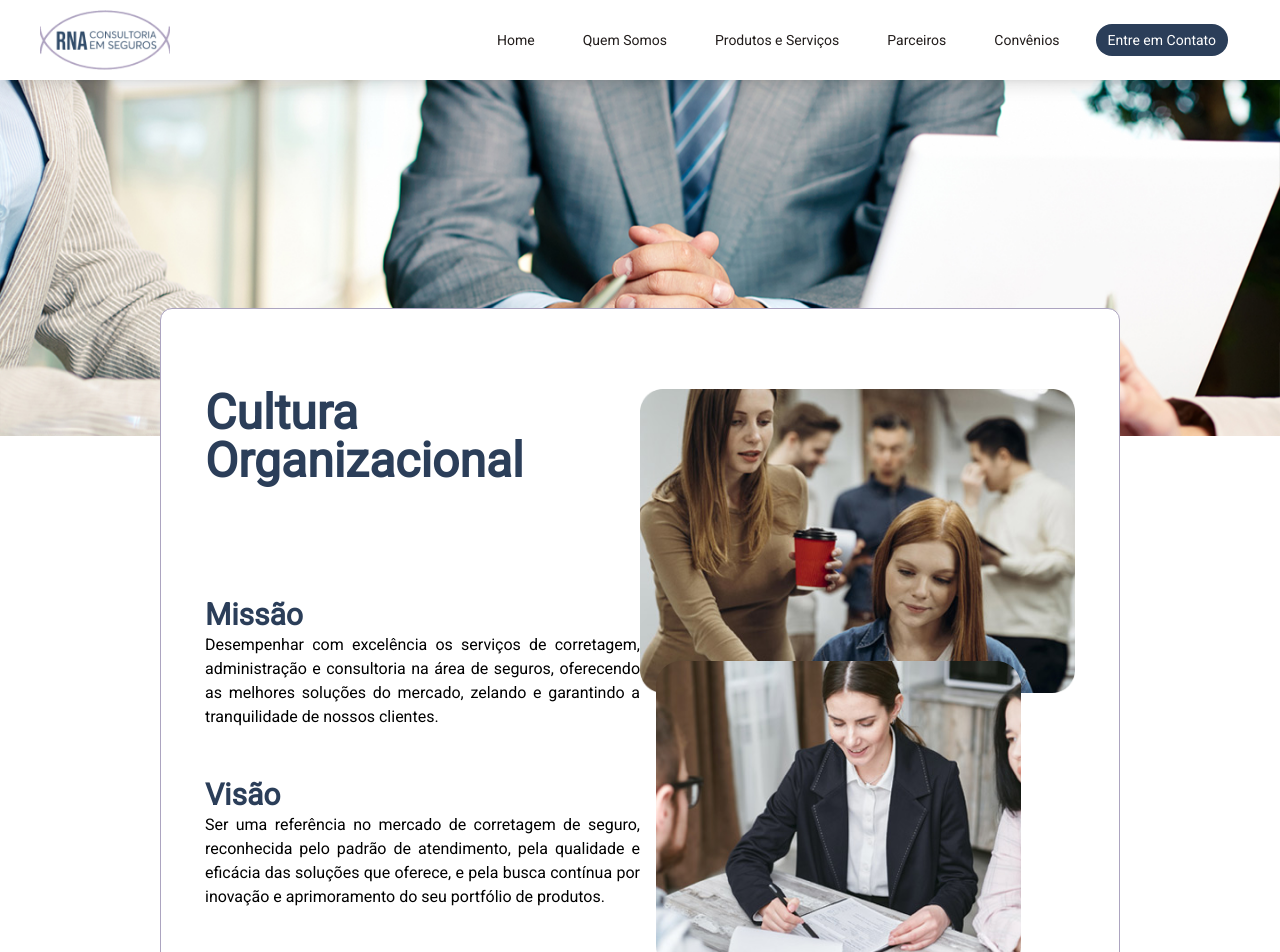
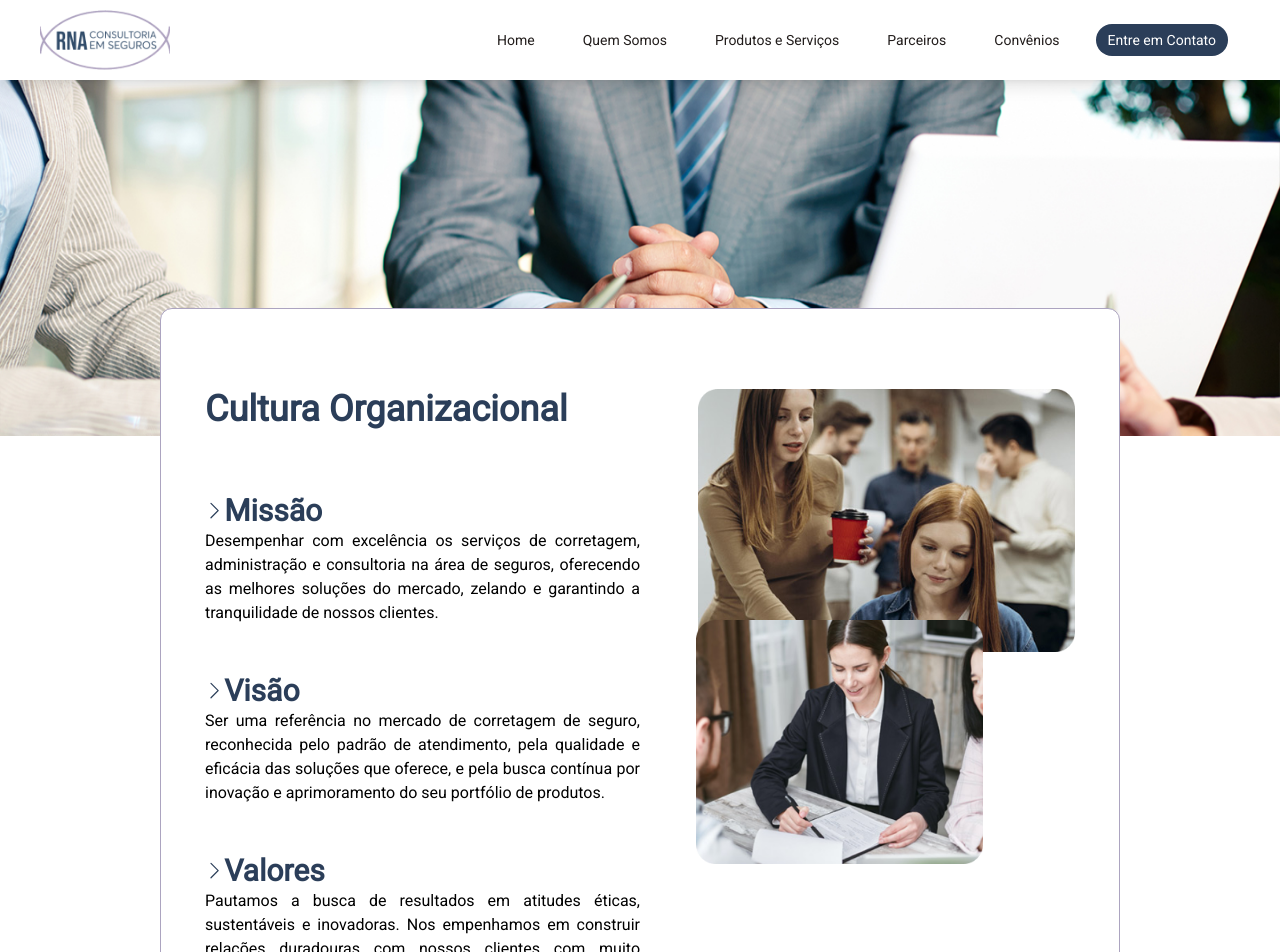
Before and after one commit to rnaconsultoriaemseguros/app, a Next.js app: page /pages/about-us in a window 1280 px wide. Shown: the top 952 px of the page. Built offline with nearby package versions, Linux system fonts and the light colour scheme.

Commit message:
feat: about page details

```diff
--- a/app/layout.jsx
+++ b/app/layout.jsx
@@ -4,6 +4,7 @@ import "@fortawesome/fontawesome-svg-core/styles.css";
 import { config } from "@fortawesome/fontawesome-svg-core";
 import NavBar from "./components/navbar";
 import Footer from "./components/footer";
+import Credits from "./components/credits";
 
 const roboto = Roboto({ subsets: ["latin"], weight: "400" });
 
@@ -19,6 +20,7 @@ export default function RootLayout({ children }) {
         <NavBar />
         {children}
         <Footer />
+        <Credits />
       </body>
     </html>
   );
--- a/app/pages/about-us/page.jsx
+++ b/app/pages/about-us/page.jsx
@@ -1,6 +1,12 @@
 import Image from "next/image";
 import { BsChevronRight } from "react-icons/bs";
 import { BsChevronLeft } from "react-icons/bs";
+
+const ChevronIcon = {
+  color: "#2B3E59",
+  fontSize: "1.2em",
+  fontWeight: "800",
+};
 
 export default function AboutUs() {
   return (
@@ -18,15 +24,15 @@ export default function AboutUs() {
       <div className="flex justify-center text-justify mb-24">
         <div className="flex md:flex-row flex-col md:w-3/4 w-11/12 mx-5 border border-[#ACA4C0] bg-white md:-mt-32 -mt-16 rounded-xl px-11 md:pt-20 pt-16">
           <div className="md:flex-1">
-            <div>
-              {/* <BsChevronRight /> */}
-              <h2 className="md:text-5xl text-4xl text-[#2B3E59] font-bold md:mb-12 pb-16">
+            <div className="flex">
+              <h2 className="md:text-4xl text-3xl text-[#2B3E59] font-bold pb-16">
                 Cultura Organizacional
               </h2>
-              {/* <BsChevronLeft /> */}
             </div>
-
+            <div className="flex items-center">
+              <BsChevronRight style={ChevronIcon} />
               <h3 className="font-bold text-3xl text-[#2B3E59]">Missão</h3>
+            </div>
             <p className="md:mb-12 mb-8">
               Desempenhar com excelência os serviços de corretagem,
               administração e consultoria na área de seguros, oferecendo as
@@ -34,7 +40,10 @@ export default function AboutUs() {
               de nossos clientes.
             </p>
 
+            <div className="flex items-center">
+              <BsChevronRight style={ChevronIcon} />
               <h3 className="font-bold text-3xl text-[#2B3E59]">Visão</h3>
+            </div>
             <p className="md:mb-12 mb-8">
               Ser uma referência no mercado de corretagem de seguro, reconhecida
               pelo padrão de atendimento, pela qualidade e eficácia das soluções
@@ -42,8 +51,11 @@ export default function AboutUs() {
               seu portfólio de produtos.
             </p>
 
+            <div className="flex items-center">
+              <BsChevronRight style={ChevronIcon} />
               <h3 className="font-bold text-3xl text-[#2B3E59]">Valores</h3>
-            <p>
+            </div>
+            <p className="mb-12">
               Pautamos a busca de resultados em atitudes éticas, sustentáveis e
               inovadoras. Nos empenhamos em construir relações duradouras com
               nossos clientes com muito entusiasmo e respeito.
@@ -51,22 +63,26 @@ export default function AboutUs() {
           </div>
 
           <div className="md:flex-1 md:mt-0 mt-8">
+            <div className="float-right">
               <Image
                 src="/about-img-1.png"
                 alt="Cultura Organizacional"
-              width={470}
-              height={329}
+                width={377}
+                height={264}
               />
+            </div>
+            <div className="float-left ml-10">
               <Image
                 src="/about-img-2.png"
                 alt="Cultura Organizacional"
-              width={365}
-              height={310}
+                width={287}
+                height={244}
                 className="-mt-8 ml-4"
               />
             </div>
           </div>
         </div>
       </div>
+    </div>
   );
 }
--- a/app/pages/home/page.jsx
+++ b/app/pages/home/page.jsx
@@ -2,8 +2,6 @@ import About from "../../components/about";
 import About2 from "../../components/about2";
 import Citation from "../../components/citation";
 import Contact from "../../components/contact";
-import Credits from "../../components/credits";
-import Footer from "../../components/footer";
 import Operation from "../../components/operation";
 import Slider from "../../components/slider";
 
@@ -16,8 +14,6 @@ export default function HomePage() {
       <Operation />
       <Contact />
       <Citation />
-      <Footer />
-      <Credits />
     </>
   );
 }
```
Lines whose indentation alone changed are shown as unchanged.
